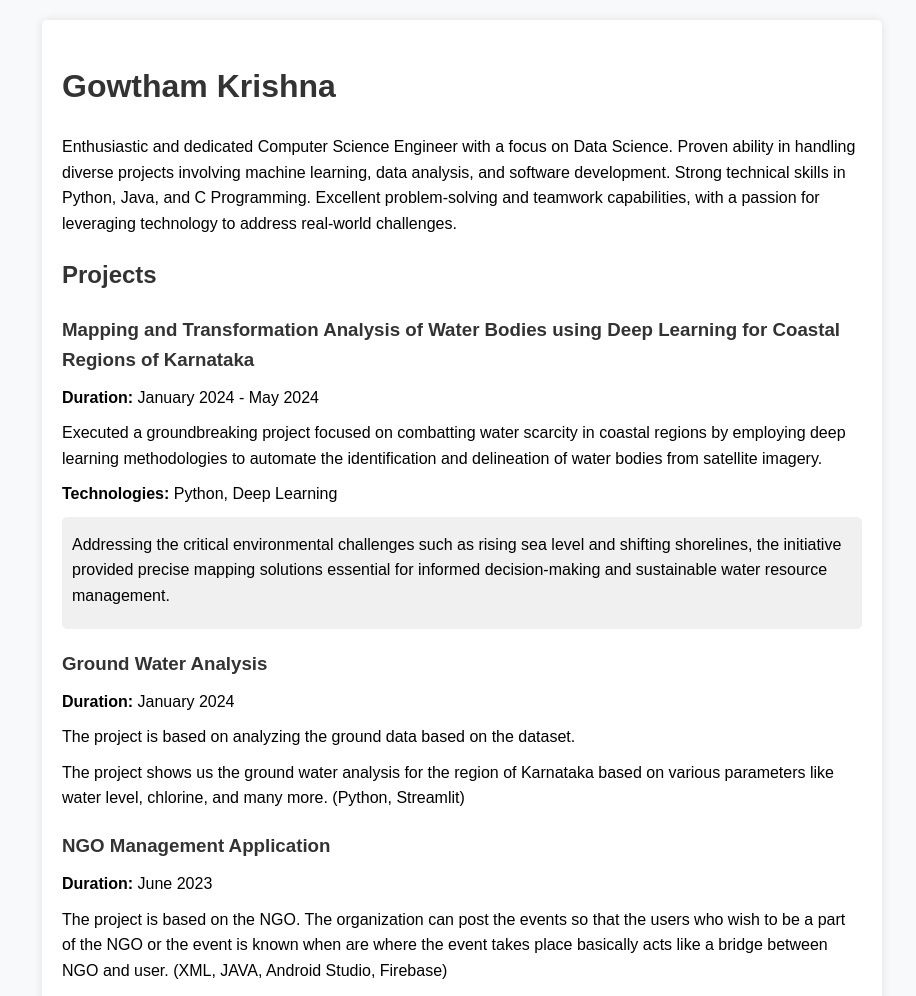
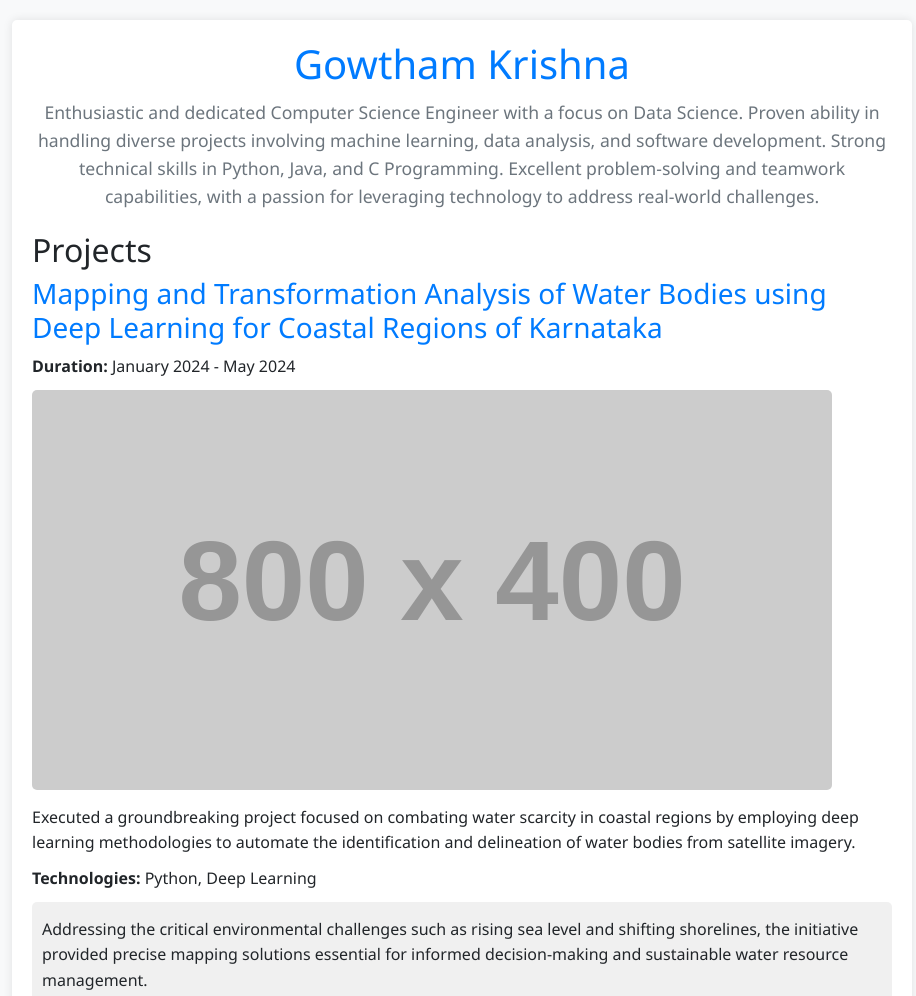
Before and after one commit to gowthamkrishna555/gowthamkrishna.github.io, a plain HTML site: page index.html in a window 1280 px wide. Shown: the top 996 px of the page, without its empty margins (178-1094 px from the left). Drawn offline with nearby package versions, Linux system fonts and the light colour scheme; placeholder pictures from the web are drawn by us.

Commit message:
Update index.html

```diff
--- a/index.html
+++ b/index.html
@@ -5,9 +5,10 @@
     <meta charset="UTF-8">
     <meta name="viewport" content="width=device-width, initial-scale=1.0">
     <title>Gowtham Krishna - Portfolio</title>
+    <link rel="stylesheet" href="https://stackpath.bootstrapcdn.com/bootstrap/4.5.2/css/bootstrap.min.css">
     <style>
         body {
-            font-family: Arial, sans-serif;
+            font-family: 'Segoe UI', Tahoma, Geneva, Verdana, sans-serif;
             line-height: 1.6;
             background-color: #f8f9fa;
             margin: 0;
@@ -15,7 +16,7 @@
         }
 
         .container {
-            max-width: 800px;
+            max-width: 900px;
             margin: auto;
             padding: 20px;
             background-color: #fff;
@@ -25,27 +26,29 @@
             margin-bottom: 20px;
         }
 
-        h1,
-        h2,
-        h3 {
-            color: #333;
+        header {
+            text-align: center;
+            margin-bottom: 20px;
         }
 
-        a {
+        header h1 {
+            font-size: 2.5rem;
+            margin-bottom: 10px;
             color: #007bff;
-            text-decoration: none;
         }
 
-        a:hover {
-            text-decoration: underline;
+        header p {
+            font-size: 1.1rem;
+            color: #6c757d;
         }
 
         .project {
-            margin-bottom: 20px;
+            margin-bottom: 30px;
         }
 
         .project h3 {
             margin-bottom: 10px;
+            color: #007bff;
         }
 
         .project p {
@@ -53,7 +56,7 @@
             margin-bottom: 10px;
         }
 
-        .highlight {
+        .project .highlight {
             background-color: #f0f0f0;
             padding: 10px;
             border-radius: 5px;
@@ -67,6 +70,13 @@
         .contact ul {
             list-style-type: none;
             padding: 0;
+        }
+
+        .project img {
+            max-width: 100%;
+            height: auto;
+            margin-bottom: 10px;
+            border-radius: 5px;
         }
     </style>
 </head>
@@ -84,7 +94,8 @@
             <div class="project">
                 <h3>Mapping and Transformation Analysis of Water Bodies using Deep Learning for Coastal Regions of Karnataka</h3>
                 <p><strong>Duration:</strong> January 2024 - May 2024</p>
-                <p>Executed a groundbreaking project focused on combatting water scarcity in coastal regions by employing deep learning methodologies to automate the identification and delineation of water bodies from satellite imagery.</p>
+                <img src="https://via.placeholder.com/800x400" alt="Mapping Water Bodies">
+                <p>Executed a groundbreaking project focused on combating water scarcity in coastal regions by employing deep learning methodologies to automate the identification and delineation of water bodies from satellite imagery.</p>
                 <p><strong>Technologies:</strong> Python, Deep Learning</p>
                 <div class="highlight">
                     <p>Addressing the critical environmental challenges such as rising sea level and shifting shorelines, the initiative provided precise mapping solutions essential for informed decision-making and sustainable water resource management.</p>
@@ -94,6 +105,7 @@
             <div class="project">
                 <h3>Ground Water Analysis</h3>
                 <p><strong>Duration:</strong> January 2024</p>
+                <img src="https://via.placeholder.com/800x400" alt="Ground Water Analysis">
                 <p>The project is based on analyzing the ground data based on the dataset.</p>
                 <p>The project shows us the ground water analysis for the region of Karnataka based on various parameters like water level, chlorine, and many more. (Python, Streamlit)</p>
             </div>
@@ -101,18 +113,21 @@
             <div class="project">
                 <h3>NGO Management Application</h3>
                 <p><strong>Duration:</strong> June 2023</p>
+                <img src="https://via.placeholder.com/800x400" alt="NGO Management App">
                 <p>The project is based on the NGO. The organization can post the events so that the users who wish to be a part of the NGO or the event is known when are where the event takes place basically acts like a bridge between NGO and user. (XML, JAVA, Android Studio, Firebase)</p>
             </div>
 
             <div class="project">
                 <h3>Agriculture Database Management System</h3>
                 <p><strong>Duration:</strong> January 2023 - February 2023</p>
+                <img src="https://via.placeholder.com/800x400" alt="Agriculture Database">
                 <p>Developed and implemented an agriculture database management system enabling farmers to list available produce and facilitating direct buyer-farmer communication, streamlining transactions and enhancing market efficiency (HTML 5, CSS 3, PHP, MySQL, Microsoft Visual Studio Code, XAMPP)</p>
             </div>
 
             <div class="project">
                 <h3>Predicting Heart Disease from clinical data using Machine Learning</h3>
                 <p><strong>Duration:</strong> April 2023</p>
+                <img src="https://via.placeholder.com/800x400" alt="Predicting Heart Disease">
                 <p>Developed a predictive model to detect heart diseases by leveraging machine learning and Python programming.</p>
                 <p>The project involved data processing, cleaning, building predictive algorithms, and evaluating the model’s performance.</p>
                 <p><strong>Technologies Used:</strong> Python, Pandas, NumPy, Matplotlib, Scikit Learn, Google Colab, Evaluation Metrics (Accuracy, Precision, Recall, F1-score, ROC curve)</p>
```
